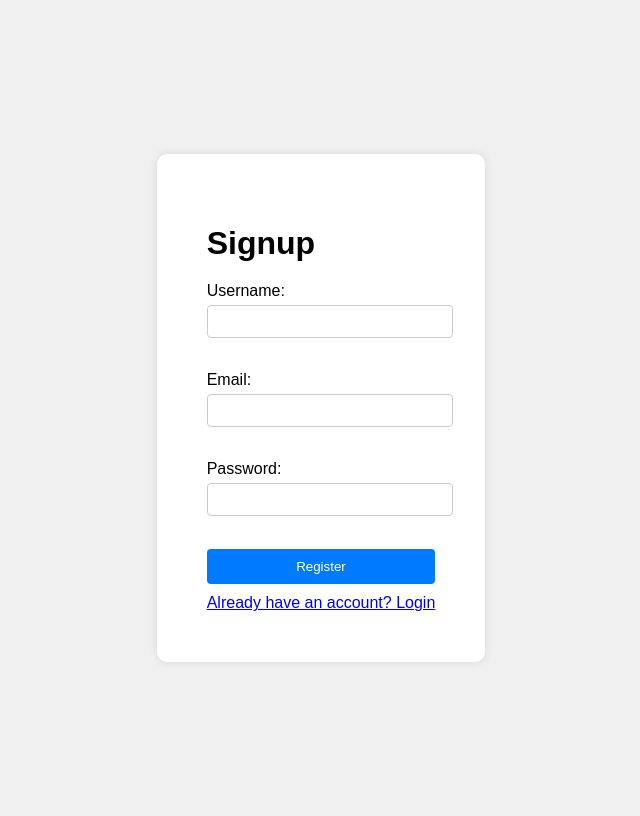
After one commit to Abdul-rehman235/Image_converter_webapp, a Flask app: page /signup in a window 1280 px wide. The commit adds this page. Shown: the whole page, without its empty margins (319-959 px from the left). Run offline with Flask 3, Linux system fonts and the light colour scheme.

Commit message:
all done

```diff
--- a/api/index.py
+++ b/api/index.py
@@ -44,7 +44,9 @@ def tool():
 def login():
     return render_template('login.html')
 
-
+@app.route('/signup')
+def signup():
+    return render_template('signup.html')
 
 if __name__ == '__main__':
     app.run(host='0.0.0.0', debug=True)
--- /dev/null
+++ b/static/signup.css
@@ -0,0 +1,40 @@
+body {
+            font-family: Arial, sans-serif;
+            background-color: #f0f0f0;
+            display: flex;
+            justify-content: center;
+            align-items: center;
+            height: 100vh;
+        }
+        .container {
+            background-color: white;
+            padding: 50px;
+            border-radius: 10px;
+            box-shadow: 0 0 10px rgba(0, 0, 0, 0.1);
+        }
+        h1 {
+            margin-bottom: 20px;
+        }
+        label {
+            display: block;
+            margin-bottom: 5px;
+        }
+        input[type="text"], input[type="password"] {
+            width: 100%;
+            padding: 8px;
+            margin-bottom: 15px;
+            border: 1px solid #ccc;
+            border-radius: 4px;
+        }
+        button {
+            width: 100%;
+            padding: 10px;
+            background-color: #007BFF;
+            color: white;
+            border: none;
+            border-radius: 4px;
+            cursor: pointer;
+        }
+        button:hover {
+            background-color: #0056b3;
+        }
--- a/templates/login.html
+++ b/templates/login.html
@@ -15,7 +15,7 @@
             <label for="password">Password:</label>
             <input type="password" id="password" name="password" required><br><br>
             <button type="submit" href="/login">Login</button>
-            <a href="/templates/register.html" style="display: block; text-align: center; margin-top: 10px;">Don't have an account? Register</a>
+            <a href="/signup" style="display: block; text-align: center; margin-top: 10px;">Don't have an account? Signup</a>
         </form>
     </div>
 </body>
--- /dev/null
+++ b/templates/signup.html
@@ -0,0 +1,24 @@
+<!DOCTYPE html>
+<html lang="en">
+<head>
+    <meta charset="UTF-8">
+    <meta name="viewport" content="width=device-width, initial-scale=1.0">
+    <title>Signup page</title>
+    <link rel="stylesheet" type="text/css" href="/static/signup.css">
+</head>
+<body>
+    <div class="container">
+        <h1>Signup</h1>
+        <form action="/register" method="post">
+            <label for="username">Username:</label>
+            <input type="text" id="username" name="username" required><br><br>
+            <label for="email">Email:</label>
+            <input type="text" id="email" name="email" required><br><br>
+            <label for="password">Password:</label>
+            <input type="password" id="password" name="password" required><br><br>
+            <button type="submit">Register</button>
+            <a href="/login" style="display: block; text-align: center; margin-top: 10px;">Already have an account? Login</a>
+        </form>
+    </div>
+</body>
+</html>
--- a/templates/tool.html
+++ b/templates/tool.html
@@ -17,7 +17,9 @@
                 <a href="/login" class="btn-login-link">
                 <button class="btn-login">Login</button>
                 </a>
-                <button class="btn-signup" onclick="openModal('signup')">Sign Up</button>
+                <a href="/signup" class="btn-signup-link">
+                <button class="btn-signup">Sign Up</button>
+                </a>
             </nav>
         </div>
     </header>
```
